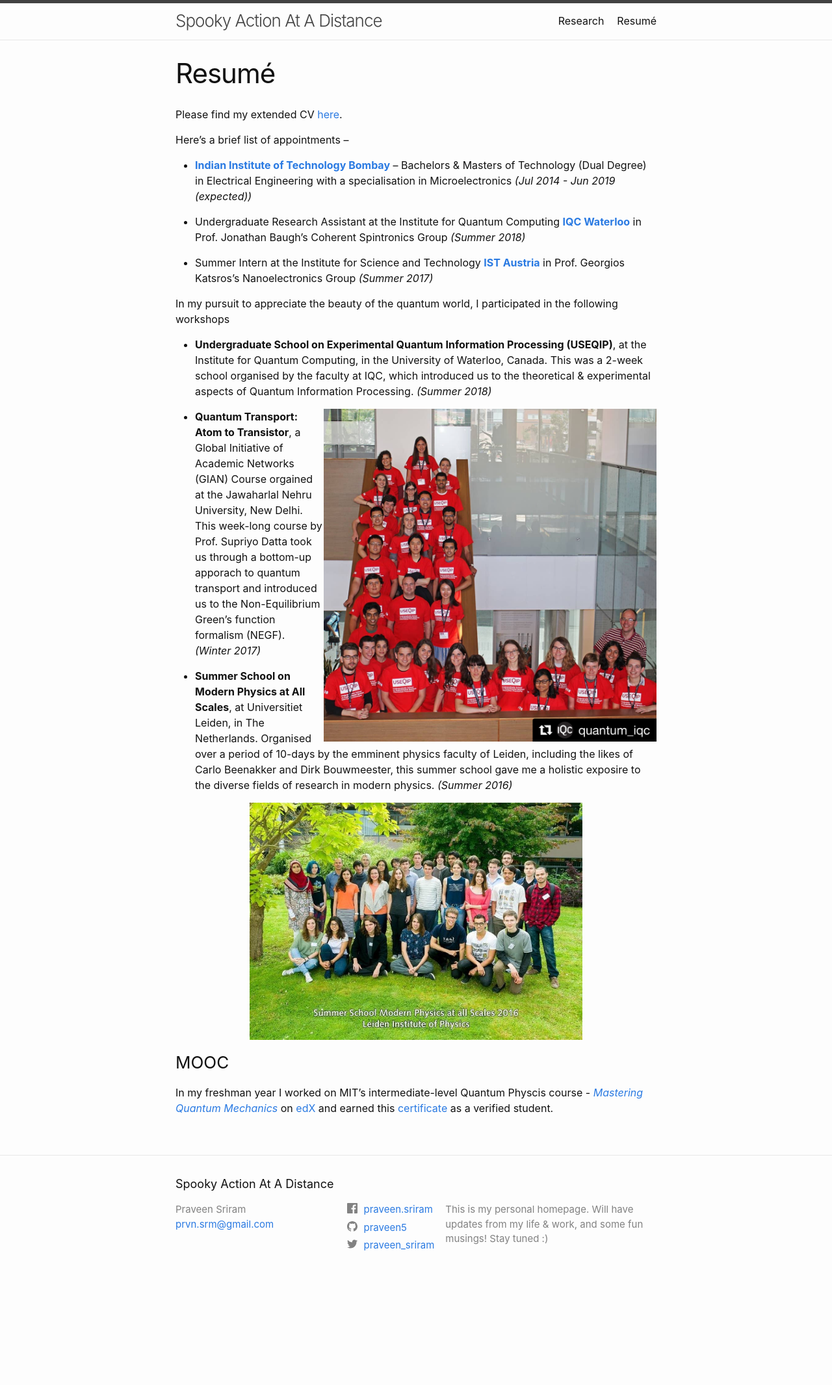
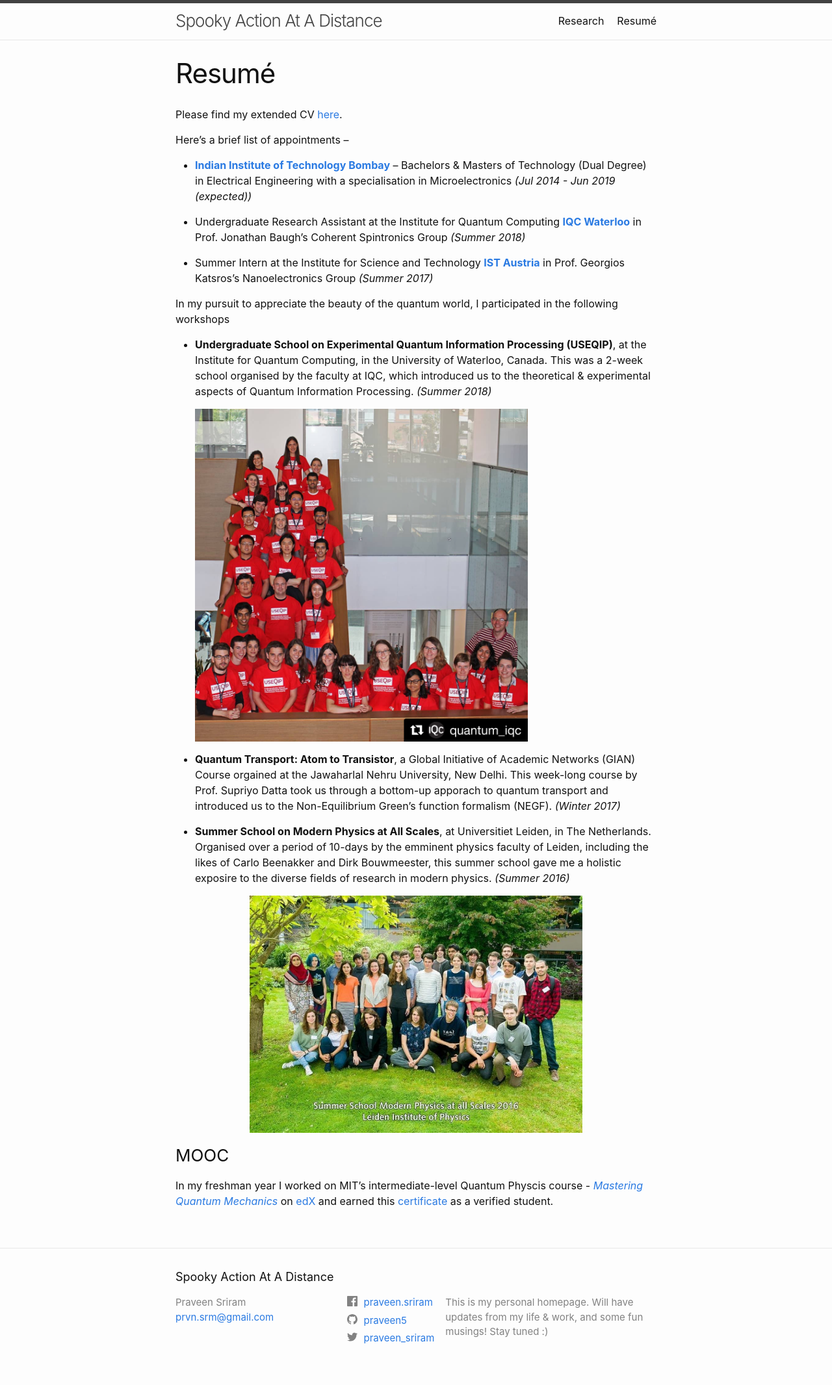
Before and after one commit to praveen5/praveen5.github.io, a Jekyll site: the page built from resume.md, in a window 1280 px wide. Shown: the whole page at 65% size. Built offline with Jekyll 4.4.1, drawn with Linux system fonts in a browser that asks for light colours; before the commit the page ends 1988 px from its top, so only the background shows below that.

Commit message:
Update resume.md

```diff
--- a/resume.md
+++ b/resume.md
@@ -20,7 +20,7 @@ In my pursuit to appreciate the beauty of the quantum world, I participated in t
 
 * **Undergraduate School on Experimental Quantum Information Processing (USEQIP)**, at the Institute for Quantum Computing, in the University of Waterloo, Canada. This was a 2-week school organised by the faculty at IQC, which introduced us to the theoretical & experimental aspects of Quantum Information Processing. _(Summer 2018)_
 
-   <img src="/iqc.JPG" align="right" width="512" title="USEQIP">
+   <img src="/iqc.JPG" align="middle" width="512" title="USEQIP">
 
 
 *  **Quantum Transport: Atom to Transistor**, a Global Initiative of Academic Networks (GIAN) Course orgained at the Jawaharlal Nehru University, New Delhi. This week-long course by Prof. Supriyo Datta took us through a bottom-up apporach to quantum transport and introduced us to the Non-Equilibrium Green's function formalism (NEGF). _(Winter 2017)_
```
